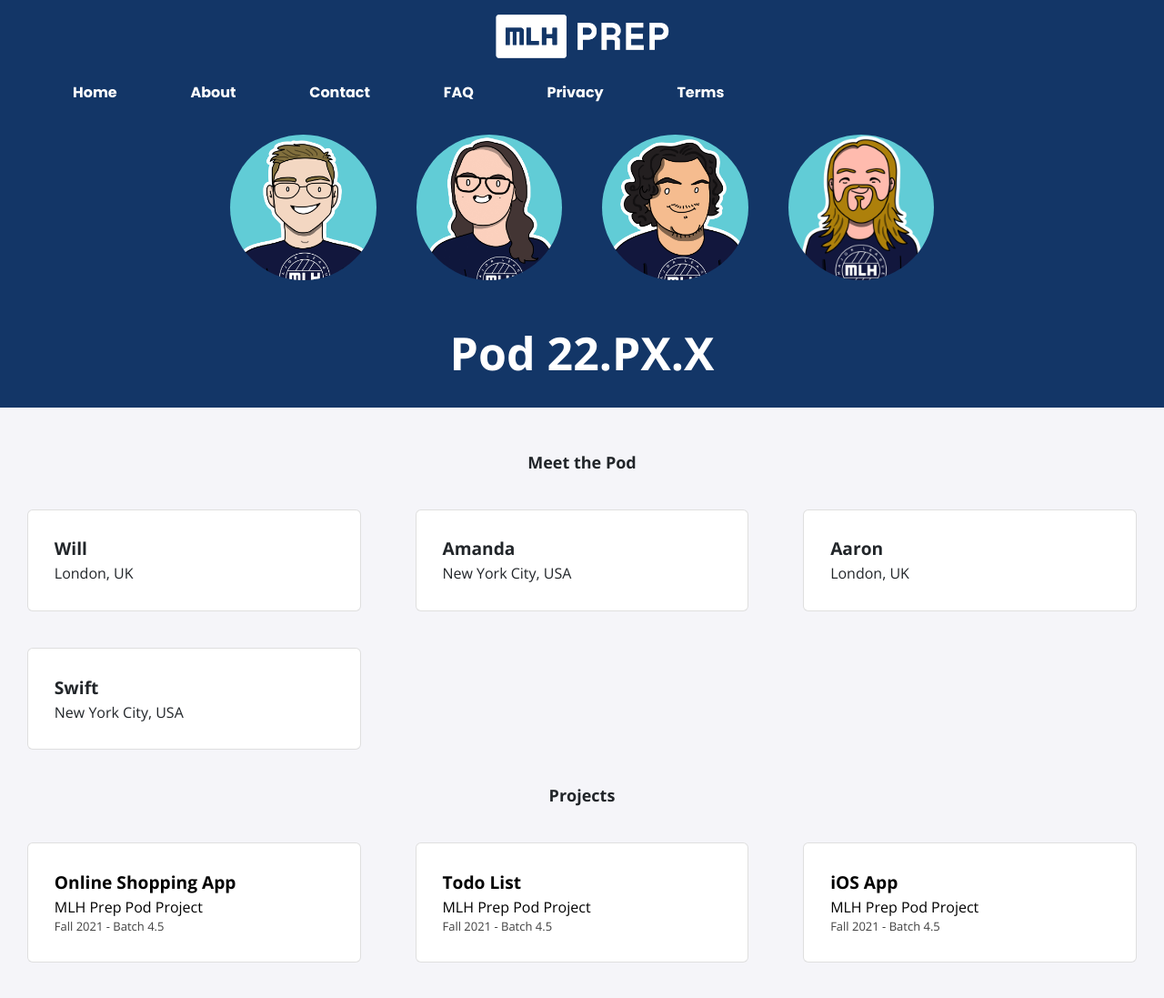
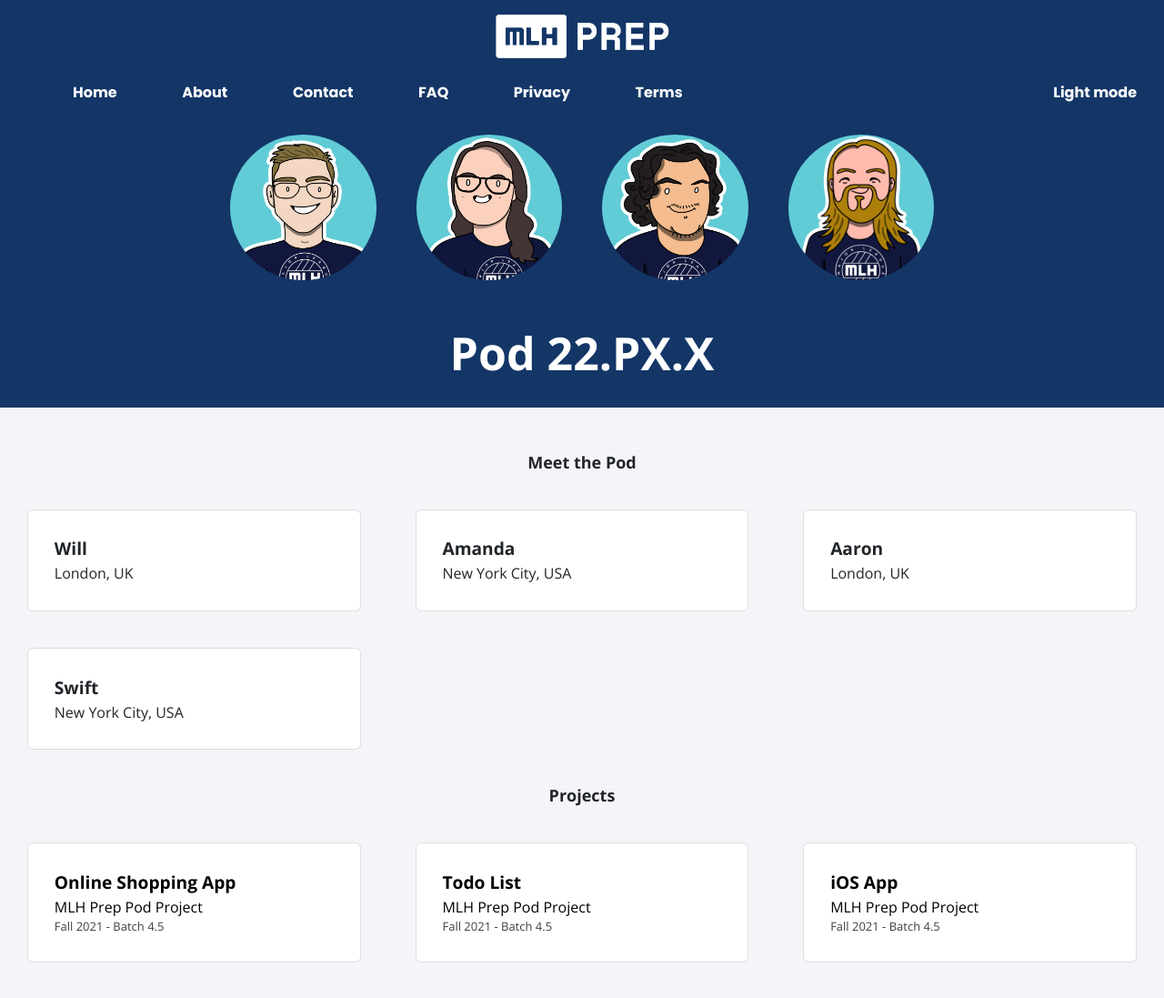
Before and after one commit to MLH-Fellowship/prep-portfolio-22.AUG.PREP.1, a Jekyll site: the page built from index.html, in a window 1280 px wide and 1128 px high. Shown: the top 1097 px of the window at 91% size. Built offline with Jekyll 4.4.1, drawn with Linux system fonts in a browser that asks for light colours; nearby versions of some CDN libraries.

Commit message:
Add toggle button

```diff
--- a/_includes/navbar.html
+++ b/_includes/navbar.html
@@ -17,6 +17,11 @@
                 <a href="{{ '/privacy' | relative_url }}">Privacy</a>
                 <a href="{{ '/terms' | relative_url }}">Terms</a>
             </div>
+            <a
+                    href="{{page.url}}"
+                    id="theme-toggle"
+                    style="cursor: pointer"
+                >Light mode</a>
         </div>
     </div>
 </header>
--- a/_sass/navbar.scss
+++ b/_sass/navbar.scss
@@ -39,6 +39,10 @@ $navbar-height: 8em;
             justify-content: space-between;
         }
 
+        #theme-toggle {
+            grid-column: 3;
+            justify-self: end;
+        }
     }
 }
 
```
